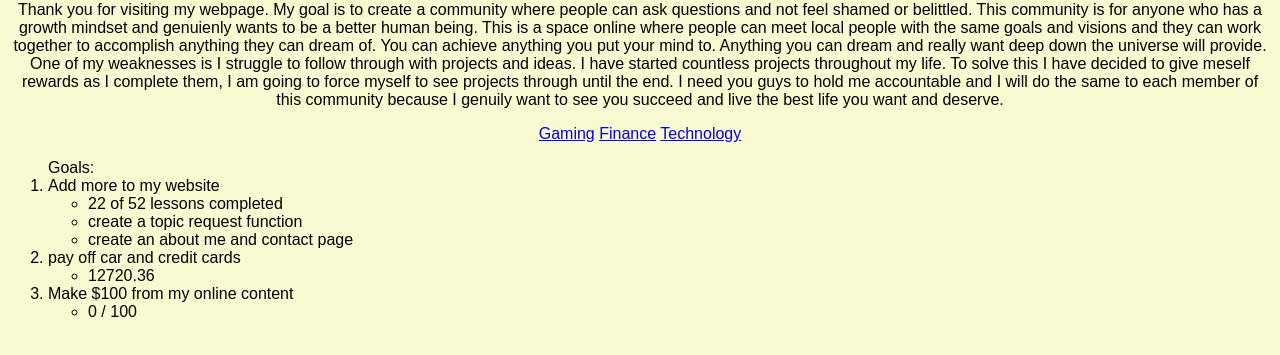
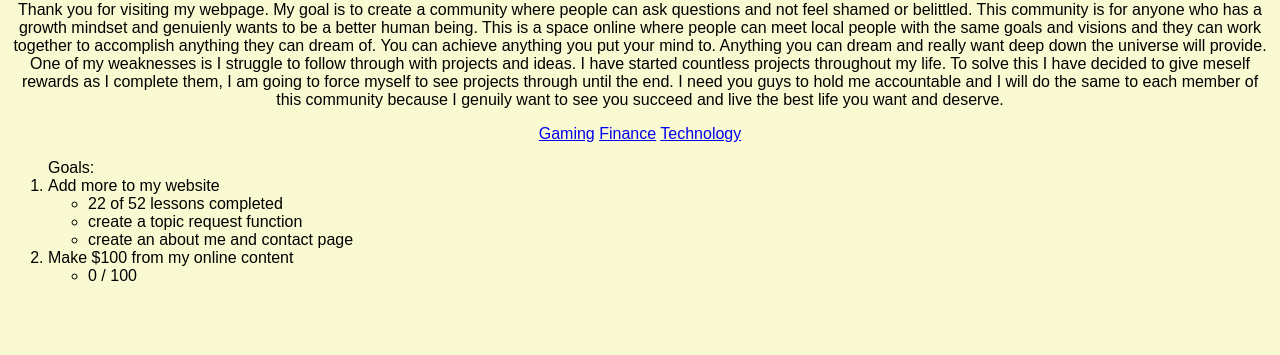
Before and after one commit to Sam-Hill69/Sam-Hill69.github.io, a plain HTML site: page index.html in a window 1280 px wide. Shown: the part 123-478 px from the top of the page. Drawn offline with Linux system fonts and the light colour scheme.

Commit message:
changed one of my goals

```diff
--- a/index.html
+++ b/index.html
@@ -29,10 +29,6 @@
             <li>create a topic request function</li>
             <li>create an about me and contact page</li>
         </ul>
-        <li>pay off car and credit cards</li>
-        <ul>
-            <li>12720.36</li>
-        </ul>
         <li>Make $100 from my online content</li>
         <ul>
             <li>0 / 100</li>
```
